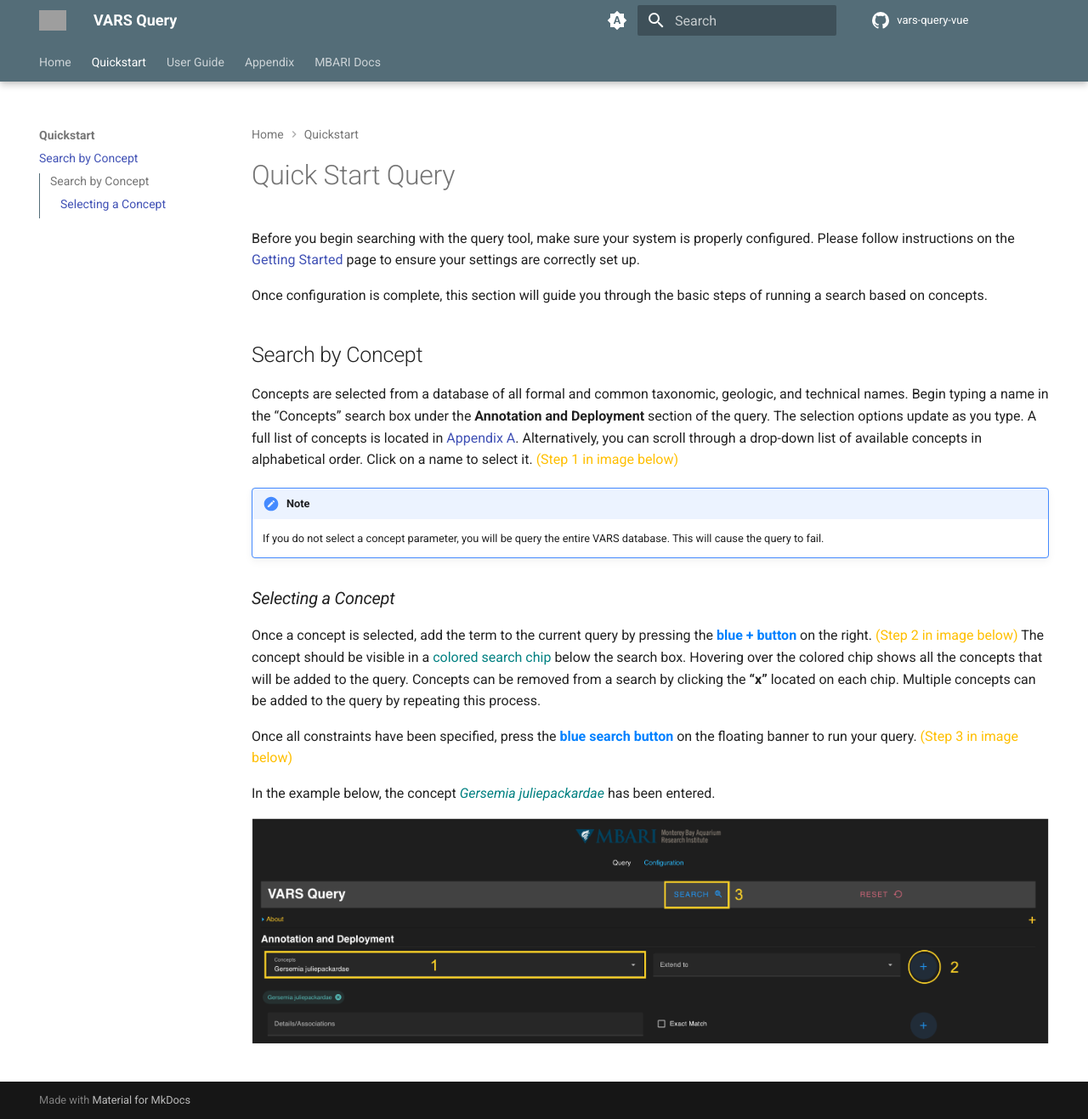
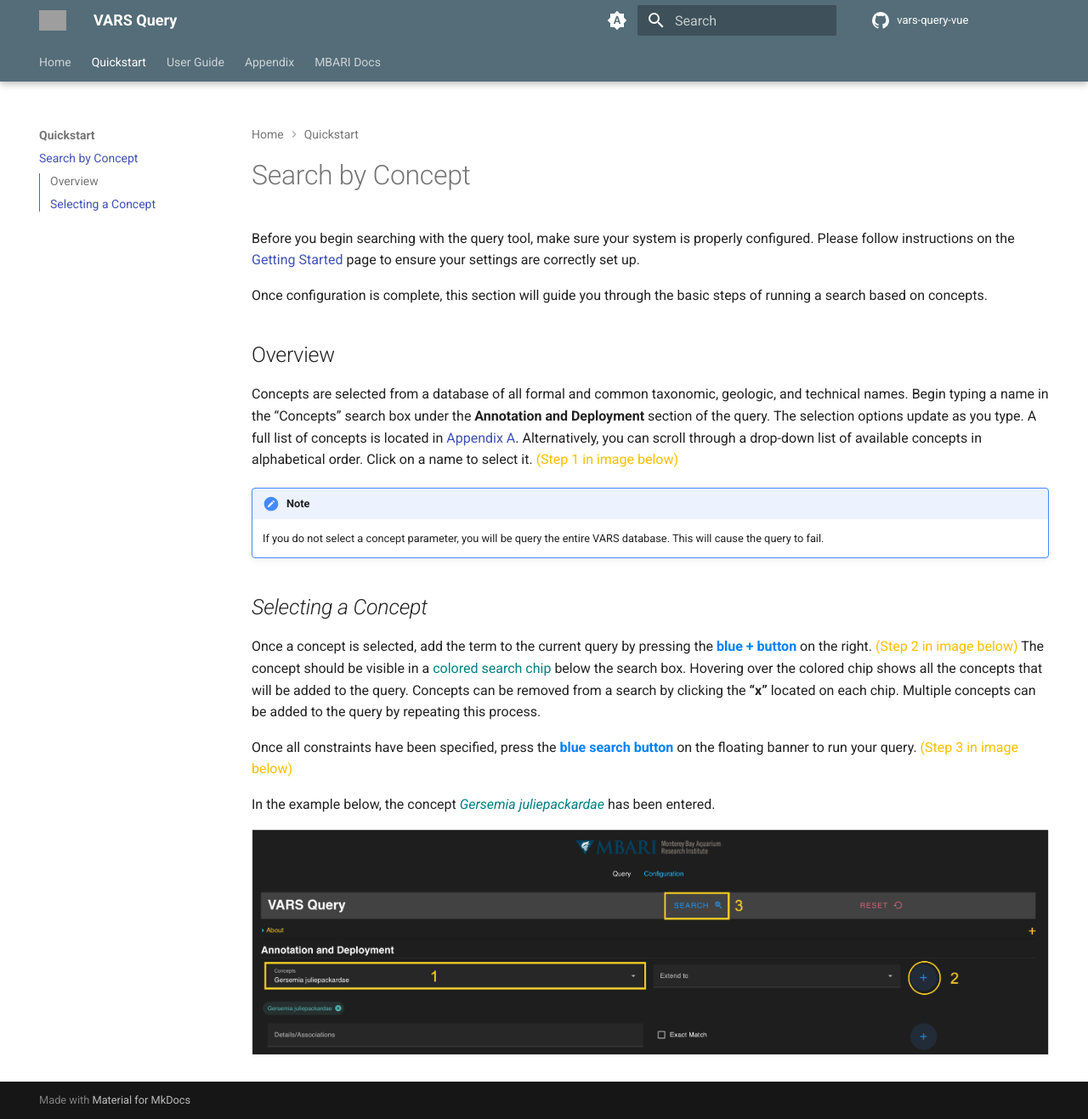
Before and after one commit to mbari-org/vars-query-vue, an MkDocs documentation site: the page built from docs/quickstart_search_concept.md, in a window 1280 px wide and 1317 px high. Shown: the whole window at 85% size. Built offline with MkDocs 1.6.1 and Material for MkDocs 9.7.7, drawn with Linux system fonts in a browser that asks for light colours; comment, search, counter and statistics services are not loaded; grey boxes are pictures that could not be loaded.

Commit message:
'check point'

```diff
--- a/docs/quickstart_search_concept.md
+++ b/docs/quickstart_search_concept.md
@@ -1,17 +1,17 @@
-# Quick Start Query
+# Search by Concept
 
 Before you begin searching with the query tool, make sure your system is properly configured. Please follow instructions on the [Getting Started](doc_getting_started.md) page to ensure your settings are correctly set up.
 
 Once configuration is complete, this section will guide you through the basic steps of running a search based on concepts.
 
-## Search by Concept
+## Overview
 
 Concepts are selected from a database of all formal and common taxonomic, geologic, and technical names. Begin typing a name in the “Concepts” search box under the **Annotation and Deployment** section of the query. The selection options update as you type. A full list of concepts is located in [Appendix A](appendix_a.md). Alternatively, you can scroll through a drop-down list of available concepts in alphabetical order. Click on a name to select it. <span style="color:#FFBF00;">(Step 1 in image below)</span>
 
 !!! note
     If you do not select a concept parameter, you will be query the entire VARS database.  This will cause the query to fail.
 
-### *Selecting a Concept* ###
+## *Selecting a Concept* ###
 
 Once a concept is selected, add the term to the current query by pressing the <span style="color:#0080FF;">**blue **+** button**</span> on the right. <span style="color:#FFBF00;">(Step 2 in image below)</span>  The concept should be visible in a <span style="color:#008081;">colored search chip</span> below the search box. Hovering over the colored chip shows all the concepts that will be added to the query. Concepts can be removed from a search by clicking the **“x”** located on each chip. Multiple concepts can be added to the query by repeating this process.
 
```
